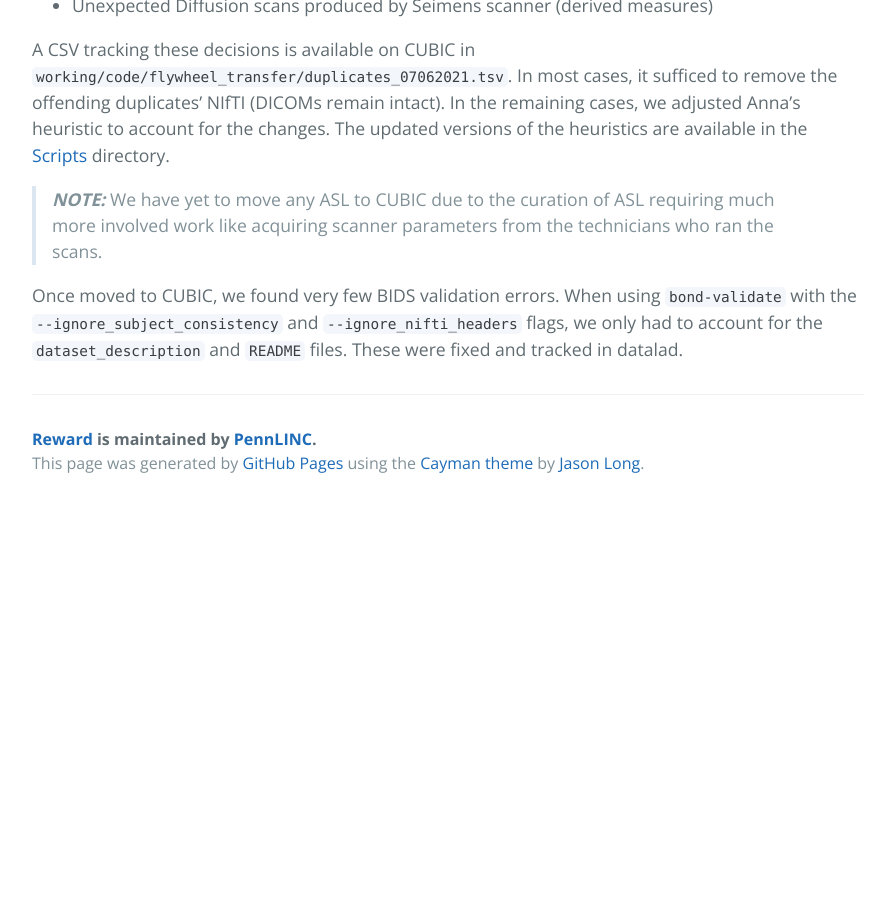
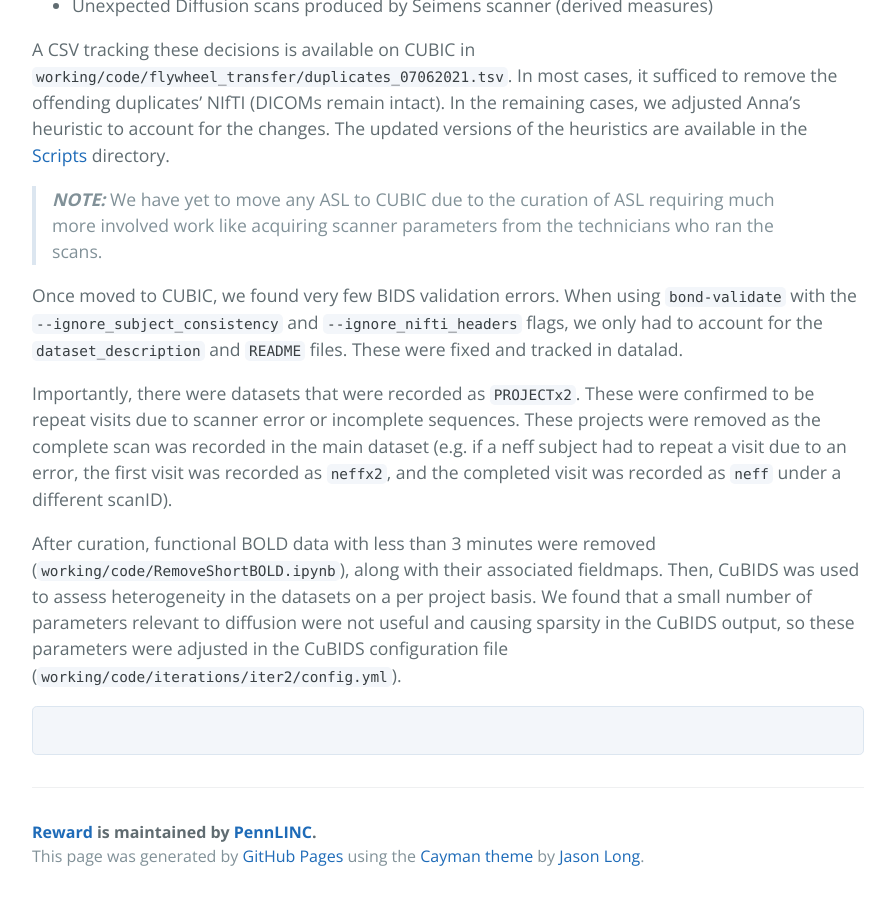
Before and after one commit to PennLINC/Reward, a Jekyll site: the page built from DataNarrative.md, in a window 1280 px wide and 900 px high, scrolled down 17217 px. Shown: the whole window, without its empty margins (192-1087 px from the left). Built offline with Jekyll 4.4.1, drawn with Linux system fonts in a browser that asks for light colours; before the commit the page ends 17724 px from its top, so only the background shows below that.

Commit message:
updated paths on data narrative

````diff
--- a/DataNarrative.md
+++ b/DataNarrative.md
@@ -841,3 +841,12 @@ A CSV tracking these decisions is available on CUBIC in `working/code/flywheel_t
 > **_NOTE:_**  We have yet to move any ASL to CUBIC due to the curation of ASL requiring much more involved work like acquiring scanner parameters from the technicians who ran the scans.
 
 Once moved to CUBIC, we found very few BIDS validation errors. When using `bond-validate` with the `--ignore_subject_consistency` and `--ignore_nifti_headers` flags, we only had to account for the `dataset_description` and `README` files. These were fixed and tracked in datalad.
+
+Importantly, there were datasets that were recorded as `PROJECTx2`. These were confirmed to be repeat visits due to scanner error or incomplete sequences. These projects were removed as the complete scan was recorded in the main dataset (e.g. if a neff subject had to repeat a visit due to an error, the first visit was recorded as `neffx2`, and the completed visit was recorded as `neff` under a different scanID).
+
+After curation, functional BOLD data with less than 3 minutes were removed (`working/code/RemoveShortBOLD.ipynb`), along with their associated fieldmaps. Then, CuBIDS was used to assess heterogeneity in the datasets on a per project basis. We found that a small number of parameters relevant to diffusion were not useful and causing sparsity in the CuBIDS output, so these parameters were adjusted in the CuBIDS configuration file (`working/code/iterations/iter2/config.yml`).
+
+
+```python
+
+```
````
